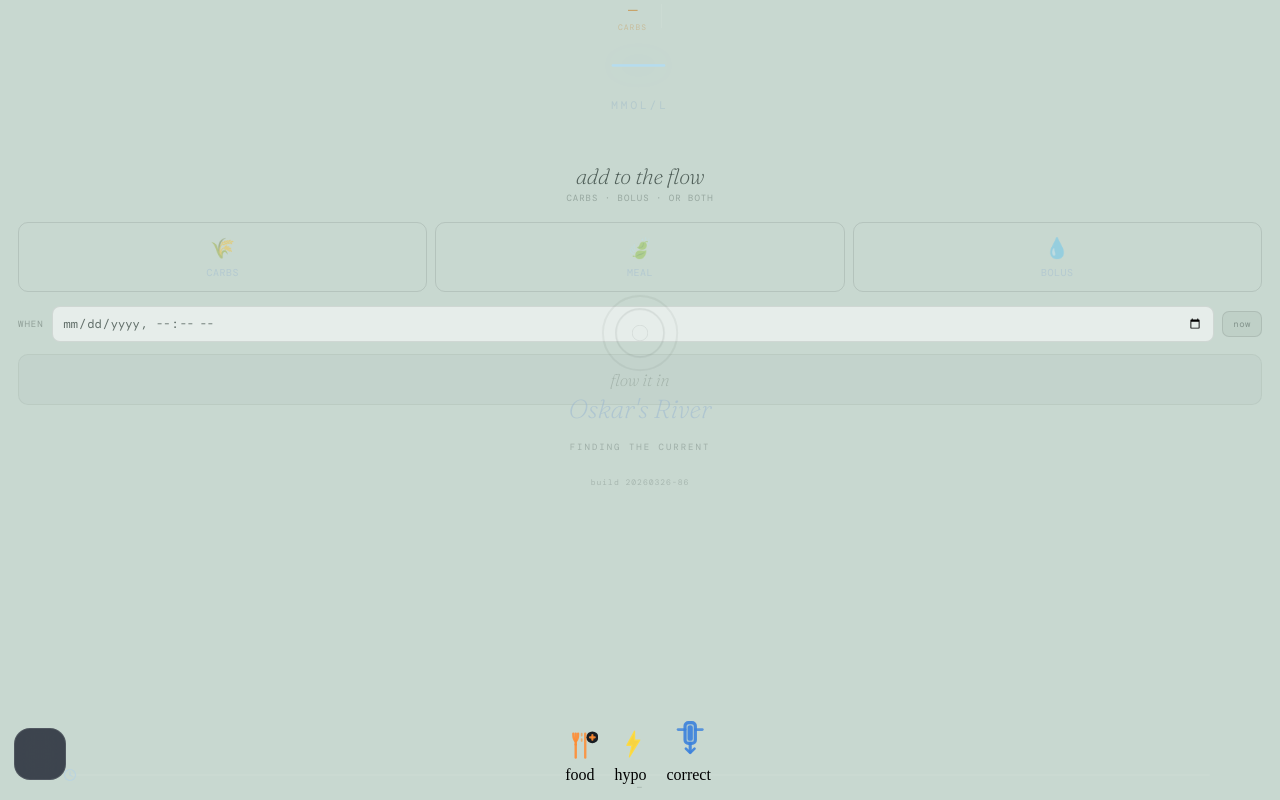
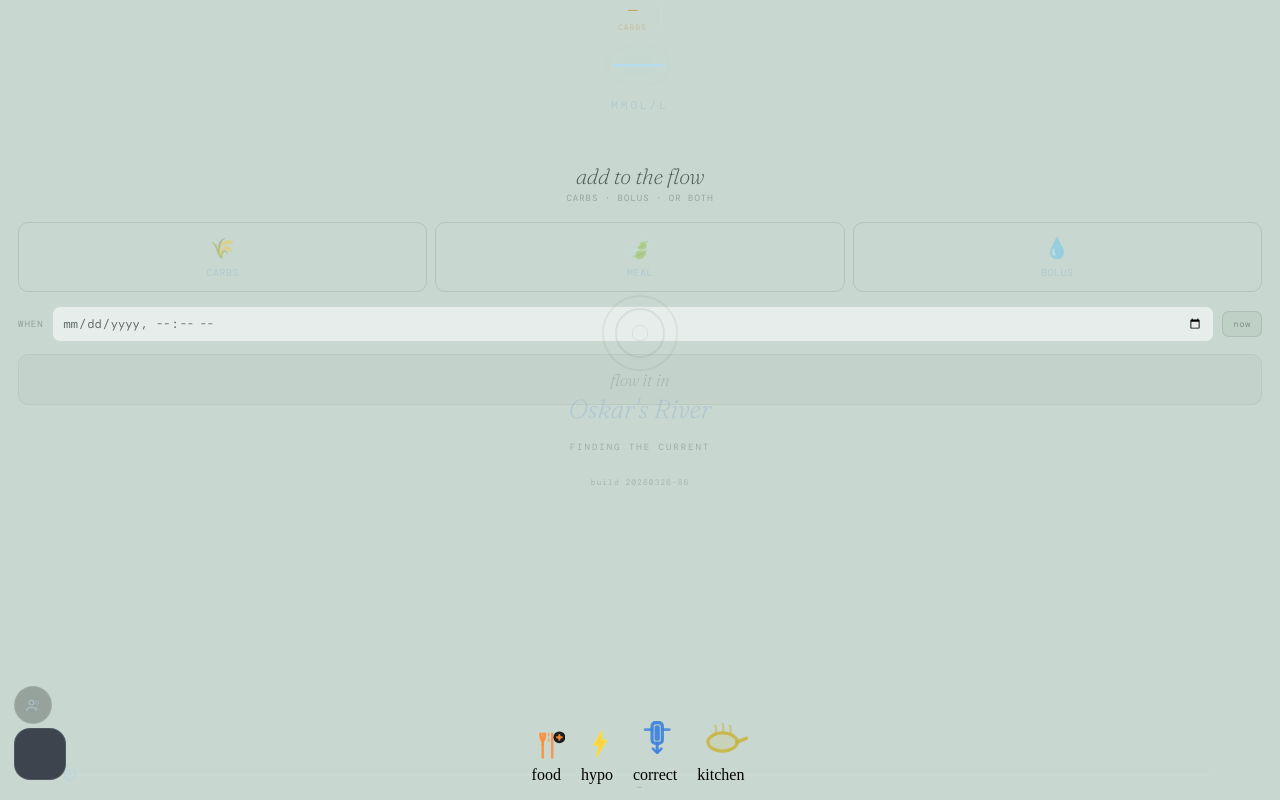
Before and after one commit to j-kinjo/oskars-river, a website: page index.template.html in a window 1280 px wide. Drawn offline with nearby package versions, Linux system fonts and the light colour scheme; a web font is replaced by a local one.

Commit message:
Update index.template.html

```diff
--- a/index.template.html
+++ b/index.template.html
@@ -62,7 +62,7 @@
 
 <!-- Interactive controls — outside HUD, pointer-events work -->
 <canvas id="flick-canvas"></canvas>
-<canvas id="cgm-clock" width="72" height="72" title="tap to configure CGM" onclick="openSettings()" ondblclick="openDebugPanel()" title="tap=settings, double-tap=debug" style="touch-action:manipulation;pointer-events:auto;z-index:20"></canvas>
+<canvas id="cgm-clock" width="72" height="72" onclick="openSettings()" ondblclick="openDebugPanel()" title="tap=settings · double-tap=debug" style="touch-action:manipulation;pointer-events:auto;z-index:20"></canvas>
 <!-- Settings + live dot — bottom left, stacked cleanly -->
 <button onclick="openSettings()" class="rail-btn" style="
   position:fixed;
@@ -113,7 +113,7 @@
   touch-action:manipulation;">
 
   <!-- Food — flick up into flow -->
-  <div class="dock-btn" id="dock-food" style="pointer-events:auto" ontouchstart="dockTouchStart(event,'food')" ontouchend="dockTouchEnd(event,'food')" onclick="foodBtnTap()" title="add food · double-tap for kitchen mode">
+  <div class="dock-btn" id="dock-food" style="pointer-events:auto" ontouchstart="dockTouchStart(event,'food')" ontouchend="dockTouchEnd(event,'food')" onclick="openSheet()" title="add food">
     <svg viewBox="0 0 28 28" fill="none">
       <line x1="9" y1="4" x2="9" y2="13" stroke="rgba(255,140,50,0.9)" stroke-width="2" stroke-linecap="round"/>
       <path d="M7 4 C7 4 7 9 9 10.5 C11 9 11 4 11 4" stroke="rgba(255,140,50,0.9)" stroke-width="2" stroke-linecap="round" stroke-linejoin="round" fill="none"/>
@@ -153,7 +153,44 @@
     <div id="corr-hold-ring" style="position:absolute;inset:-4px;border-radius:18px;border:2px solid rgba(60,130,220,0);transition:border-color .1s;pointer-events:none"></div>
   </div>
 
+  <!-- Kitchen mode — plate builder -->
+  <div class="dock-btn dock-btn--kitchen" id="dock-kitchen" style="pointer-events:auto"
+    onclick="openKitchen()" title="kitchen mode · build Oskar's plate">
+    <svg viewBox="0 0 28 28" fill="none">
+      <!-- Pan -->
+      <ellipse cx="14" cy="17" rx="8" ry="5" fill="rgba(200,180,60,0.15)" stroke="rgba(200,180,60,0.85)" stroke-width="1.8"/>
+      <!-- Handle -->
+      <line x1="22" y1="17" x2="27" y2="15" stroke="rgba(200,180,60,0.85)" stroke-width="2" stroke-linecap="round"/>
+      <!-- Steam wisps -->
+      <path d="M10 13 Q11 10 10 8" stroke="rgba(200,180,60,0.5)" stroke-width="1.2" stroke-linecap="round" fill="none"/>
+      <path d="M14 12 Q15 9 14 7" stroke="rgba(200,180,60,0.5)" stroke-width="1.2" stroke-linecap="round" fill="none"/>
+      <path d="M18 13 Q19 10 18 8" stroke="rgba(200,180,60,0.5)" stroke-width="1.2" stroke-linecap="round" fill="none"/>
+    </svg>
+    <span class="dock-label">kitchen</span>
+  </div>
+
 </div>
+
+<!-- People + settings rail — bottom left, stacked -->
+<button onclick="openPeopleInFlow()" style="
+  position:fixed;
+  bottom:calc(max(20px,env(safe-area-inset-bottom,20px)) + 56px);
+  left:14px;
+  pointer-events:auto;touch-action:manipulation;z-index:20;
+  width:38px;height:38px;border-radius:50%;
+  border:1px solid rgba(255,255,255,0.12);
+  background:rgba(0,0,0,0.25);
+  backdrop-filter:blur(8px);-webkit-backdrop-filter:blur(8px);
+  display:flex;align-items:center;justify-content:center;
+  cursor:pointer" title="people in the flow · who's watching">
+  <svg viewBox="0 0 20 20" fill="none" width="16" height="16">
+    <circle cx="8" cy="7" r="3" stroke="rgba(180,210,230,0.7)" stroke-width="1.3"/>
+    <path d="M2 17 Q2 13 8 13 Q14 13 14 17" stroke="rgba(180,210,230,0.7)" stroke-width="1.3" stroke-linecap="round" fill="none"/>
+    <circle cx="15" cy="7" r="2.2" stroke="rgba(180,210,230,0.4)" stroke-width="1.1"/>
+    <path d="M13 13 Q17 13 18 16" stroke="rgba(180,210,230,0.4)" stroke-width="1.1" stroke-linecap="round" fill="none"/>
+  </svg>
+</button>
+
   <div class="sheet-title">add to the flow</div>
   <div class="sheet-sub">carbs · bolus · or both</div>
 
@@ -230,8 +267,6 @@
 
   <button id="dropbtn" onclick="commitDrop()" disabled>flow it in</button>
 
-<div id="toast"></div>
-
 
 <div id="overlay" onclick="closeSheet()"></div>
 
@@ -243,6 +278,7 @@
 
 <div id="toast"></div>
 
+<span id="sync-indicator" style="position:fixed;bottom:8px;right:48px;z-index:20;font-family:'DM Mono',monospace;font-size:9px;pointer-events:none"></span>
 <script src="app.bundle.js"></script>
 </body>
 </html>
```
